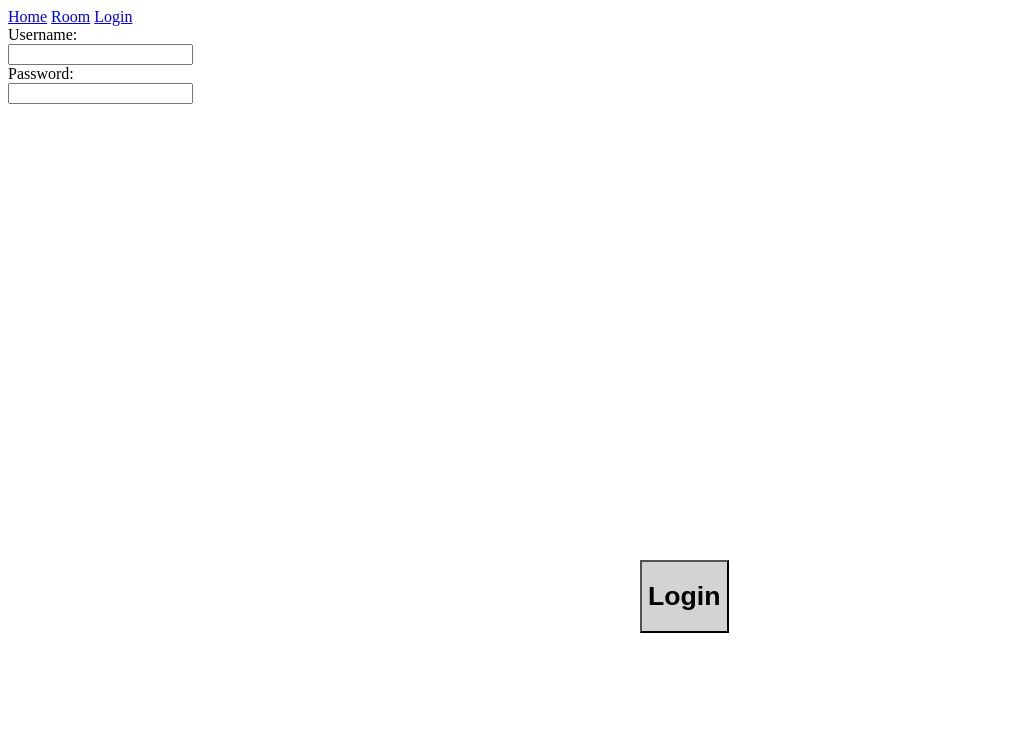
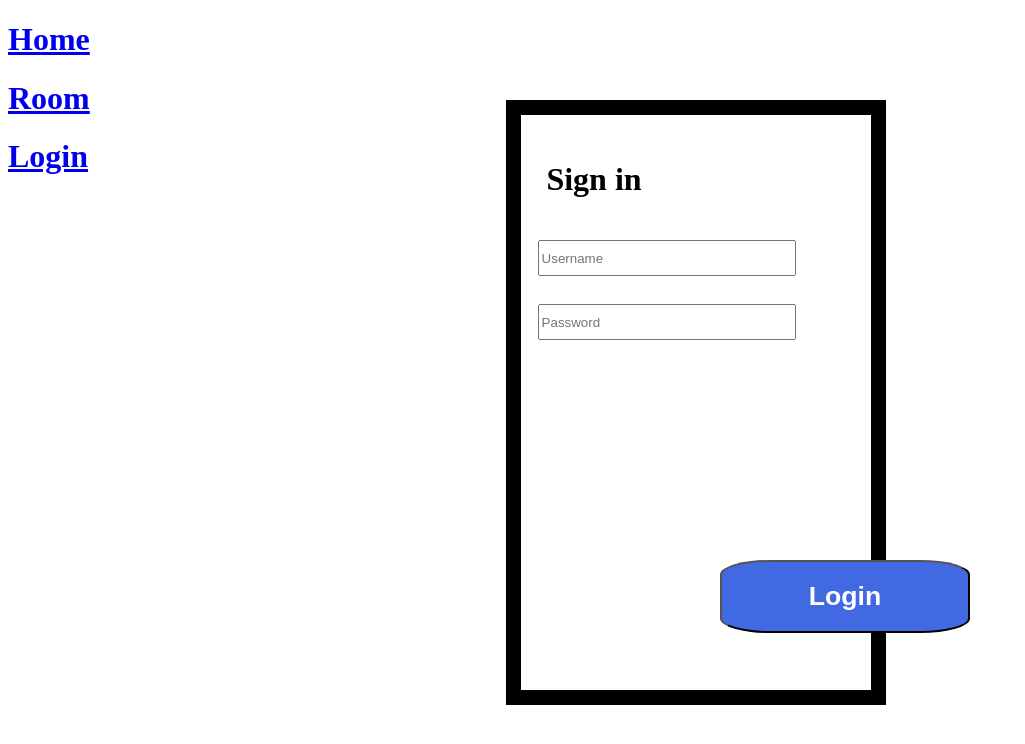
Before and after one commit to MilosA00/Django, a Django app: page /login/ in a window 1280 px wide. Shown: the top 744 px of the page, without its empty margins (0-1025 px from the left). Run offline with Django 5.2, Linux system fonts and the light colour scheme.

Commit message:
Added bad CSS change in next commit

```diff
--- a/studybud/templates/login.html
+++ b/studybud/templates/login.html
@@ -5,23 +5,67 @@
     <title>Login</title>
 </head>
 <style>
-    button {color: black; background-color: lightgray; position: absolute; left: 50%; top: 70%}
-    label {display: block}
+    #loginButton {
+
+        color: white;
+        width: 250px;
+        border-radius: 20%;
+        background-color: royalblue;
+        position: absolute;
+        left: 720px; top: 70%;
+
+    }
+    #username{
+        position: absolute;
+        left: 42%;
+        top: 30%;
+        width: 250px;
+        height: 30px;
+    }
+    #pass{
+        position: absolute;
+        top: 38%;
+        left: 42%;
+        width: 250px;
+        height: 30px;
+
+    }
+    {##passwordDiv{#}
+    {#    border: 15px solid black ;#}
+    {#    padding: 50px;#}
+    {#    margin: 20px;#}
+    {#    width: 250px;#}
+    {#    height: 500px;#}
+    {#    position: absolute;#}
+    {#    left: 37%;#}
+    {#    top: 10%;#}
+    {#}#}
+    #signInDiv{
+        position: absolute;
+        left: 38%;
+        top: 10%;
+        padding: 25px;
+        border: 15px solid black;
+        margin: 20px;
+        width: 300px;
+        height: 525px;
+    }
 </style>
 <body>
         {% include "navbar.html" %}
         {% block content %}
+            <div id="signInDiv">
+            <h1 id="signIn">Sign in</h1>
+            </div>
             <div class="LoginButton">
-                <button type="submit"><h1>Login</h1></button>
+                <button type="submit" id="loginButton"><h1>Login</h1></button>
             </div>
             <div>
-                <label for="username">Username:</label>
-                 <input type="text" id="username" name="username"/>
+                 <input type="text" id="username" name="username" placeholder="Username"/>
         </div>
 
-        <div>
-            <label for="pass">Password:</label>
-            <input type="password" id="pass" name="password" minlength="8" required />
+        <div id="passwordDiv">
+            <input type="password" id="pass" name="password" minlength="8" required placeholder="Password" />
         </div>
 
         {% endblock content %}
--- a/studybud/templates/navbar.html
+++ b/studybud/templates/navbar.html
@@ -1,7 +1,23 @@
+<!doctype html>
+<html lang="en">
+<head>
+    <meta charset="UTF-8">
+    <meta name="viewport"
+          content="width=device-width, user-scalable=no, initial-scale=1.0, maximum-scale=1.0, minimum-scale=1.0">
+    <meta http-equiv="X-UA-Compatible" content="ie=edge">
+    <title>Document</title>
+</head>
+<style>
+    #navBar{
+    }
+</style>
+<body>
+    <div id="navBar">
+        <a href="/"><h1>Home</h1></a>
 
+        <a href="http://127.0.0.1:8000/room/"><h1>Room</h1></a>
 
-<a href="/">Home</a>
-
-<a href="http://127.0.0.1:8000/room/">Room</a>
-
-<a href="http://127.0.0.1:8000/login/">Login</a>
+        <a href="http://127.0.0.1:8000/login/"><h1>Login</h1></a>
+    </div>
+</body>
+</html>
```
